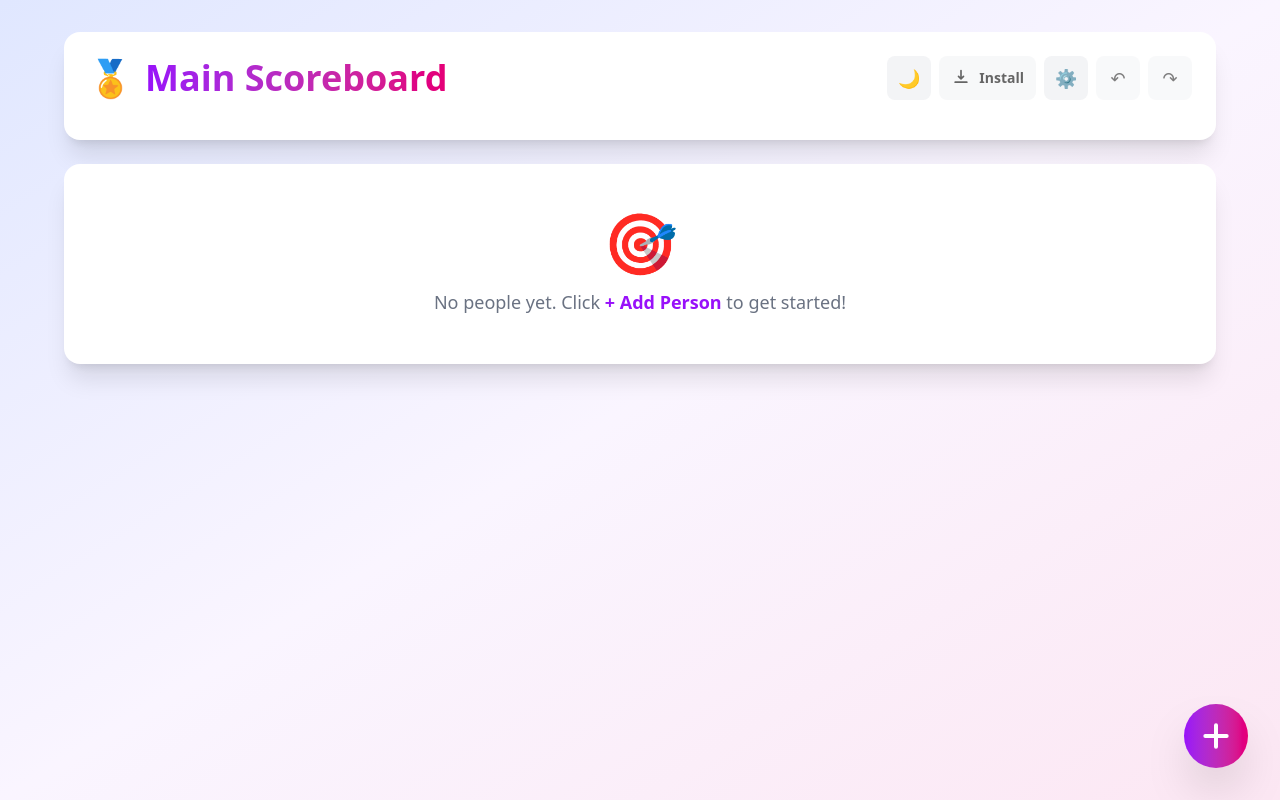
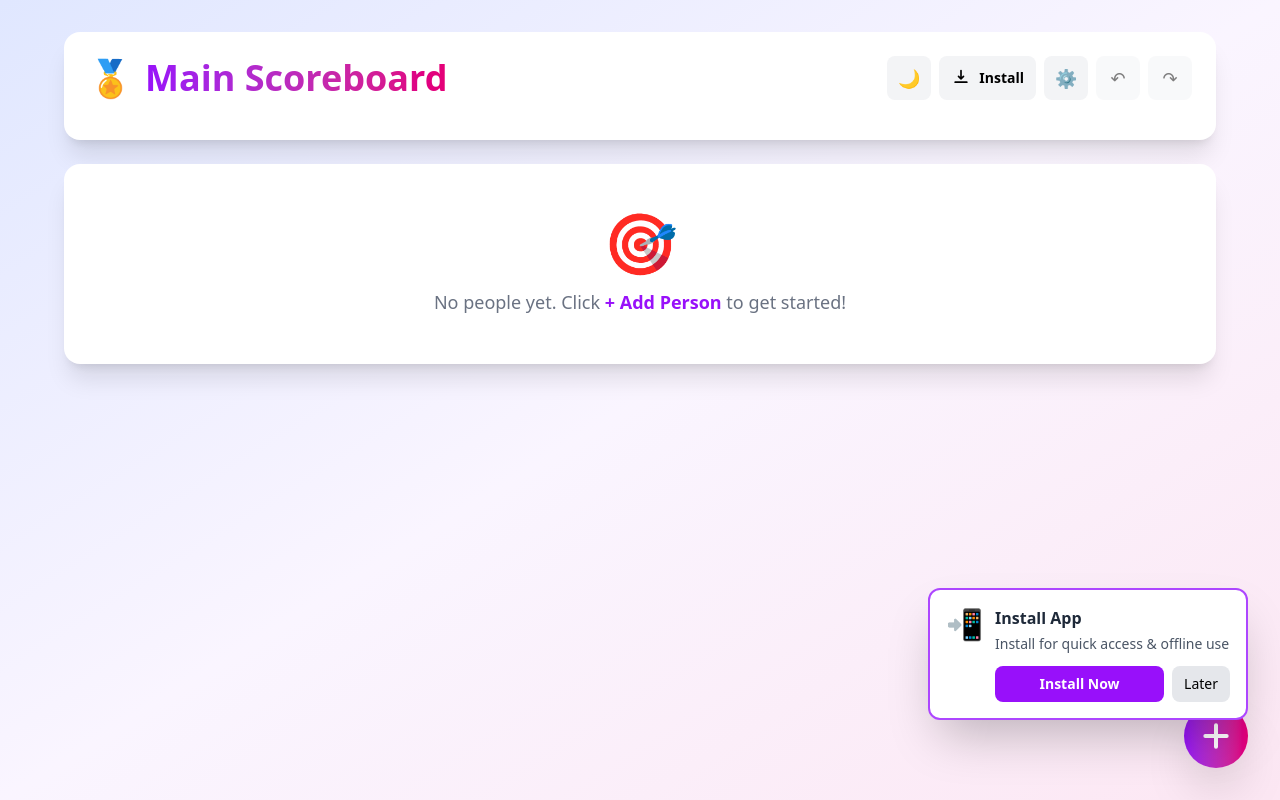
Before and after one commit to hossam101999/amricano, a React (Vite) app: page / in a window 1280 px wide. Built offline with nearby package versions, Linux system fonts and the light colour scheme.

Commit message:
updated install

```diff
--- a/src/App.jsx
+++ b/src/App.jsx
@@ -192,6 +192,8 @@ function App() {
   const [newBoardName, setNewBoardName] = useState("");
   const [pointLabel, setPointLabel] = useState("points");
   const [showSettings, setShowSettings] = useState(false);
+  const [showInstallGuide, setShowInstallGuide] = useState(false);
+const [deviceType, setDeviceType] = useState('');
   useEffect(() => {
     const savedBoards = localStorage.getItem('scoreboard-boards');
     const savedDarkMode = localStorage.getItem('scoreboard-darkmode');
@@ -249,6 +251,15 @@ function App() {
       window.removeEventListener('beforeinstallprompt', handleBeforeInstall);
       window.removeEventListener('appinstalled', handleInstalled);
     };
+  }, []);
+  useEffect(() => {
+  const ua = navigator.userAgent || '';
+  const isIos = /iphone|ipad|ipod/i.test(ua);
+  const isAndroid = /android/i.test(ua);
+
+  if (isIos) setDeviceType('ios');
+  else if (isAndroid) setDeviceType('android');
+  else setDeviceType('other');
 }, []);
   useEffect(() => {
     localStorage.setItem('scoreboard-pointlabel', pointLabel);
@@ -551,12 +562,89 @@ function App() {
           onCancel={() => setConfirmDeleteBoardId(null)}
         />
       )}
-      {showInstallHelp && (
+      {/* {showInstallHelp && (
         <InstallHelpDialog
           isIos={platform.isIos}
           isAndroid={platform.isAndroid}
           onClose={() => setShowInstallHelp(false)}
         />
+      )} */}
+      {!isInstalled && (
+  <div className="fixed bottom-20 left-4 right-4 sm:left-auto sm:right-8 sm:w-80 bg-white dark:bg-gray-800 rounded-xl shadow-2xl p-4 z-40 animate-slideIn border-2 border-purple-500">
+    <div className="flex items-start gap-3">
+      <div className="text-3xl">📲</div>
+      <div className="flex-1">
+        <h3 className="font-bold text-gray-800 dark:text-white mb-1">Install App</h3>
+        <p className="text-sm text-gray-600 dark:text-gray-300 mb-3">
+          {deviceType === 'ios'
+            ? 'Tap Share then "Add to Home Screen"'
+            : 'Install for quick access & offline use'}
+        </p>
+        <div className="flex gap-2">
+          {deviceType === 'ios' ? (
+            <button
+              onClick={() => {
+                setShowInstallGuide(true);
+              }}
+              className="flex-1 bg-purple-600 hover:bg-purple-700 text-white px-3 py-2 rounded-lg text-sm font-semibold"
+            >
+              Show Me How →
+            </button>
+          ) : (
+            <button
+              onClick={handleInstall}
+              className="flex-1 bg-purple-600 hover:bg-purple-700 text-white px-3 py-2 rounded-lg text-sm font-semibold"
+            >
+              Install Now
+            </button>
+          )}
+          <button
+  onClick={() => {
+    setIsInstalled(false);
+    setShowInstallGuide(false);
+
+    localStorage.setItem('install-dismissed', Date.now());
+  }}
+  className="px-3 py-2 bg-gray-200 dark:bg-gray-700 rounded-lg text-sm"
+>
+  Later
+</button>
+        </div>
+      </div>
+    </div>
+  </div>
+)}
+
+{/* لو عاوز تضيف نافذة التعليمات لآيفون - اختياري */}
+{showInstallGuide && deviceType === 'ios' && (
+  <div className="fixed inset-0 bg-black/80 flex items-center justify-center z-50 p-4">
+    <div className="bg-white dark:bg-gray-800 rounded-2xl max-w-sm w-full p-6">
+      <div className="text-center mb-4">
+        <div className="text-5xl mb-3">📱</div>
+        <h3 className="text-xl font-bold text-gray-800 dark:text-white mb-2">Install on iPhone</h3>
+        <div className="space-y-4 text-left">
+          <div className="flex items-center gap-3">
+            <div className="w-8 h-8 bg-purple-100 rounded-full flex items-center justify-center font-bold text-purple-600">1</div>
+            <p className="text-gray-600 dark:text-gray-300">Tap the <span className="inline-block px-2 py-1 bg-gray-200 rounded">Share</span> button below</p>
+          </div>
+          <div className="flex items-center gap-3">
+            <div className="w-8 h-8 bg-purple-100 rounded-full flex items-center justify-center font-bold text-purple-600">2</div>
+            <p className="text-gray-600 dark:text-gray-300">Scroll down and tap <span className="font-bold">"Add to Home Screen"</span></p>
+          </div>
+          <div className="flex items-center gap-3">
+            <div className="w-8 h-8 bg-purple-100 rounded-full flex items-center justify-center font-bold text-purple-600">3</div>
+            <p className="text-gray-600 dark:text-gray-300">Tap <span className="font-bold">"Add"</span> in the top right</p>
+          </div>
+        </div>
+      </div>
+      <button
+        onClick={() => setShowInstallGuide(false)}
+        className="w-full bg-purple-600 hover:bg-purple-700 text-white py-3 rounded-lg font-semibold"
+      >
+        Got it
+      </button>
+    </div>
+  </div>
 )}
       <div className="max-w-6xl mx-auto">
         <div className="bg-white dark:bg-gray-800 rounded-2xl shadow-xl p-6 mb-6">
@@ -585,24 +673,24 @@ function App() {
               >
                 {darkMode ? '☀️' : '🌙'}
               </button>
-              {!isInstalled && (
               <button
                 onClick={() => {
-                    if (canInstall) {
+                  if (!isInstalled && canInstall) {
                     handleInstall();
                   } else {
                     setShowInstallHelp(true);
                   }
                 }}
-                  className={`h-11 px-3 bg-gray-100 dark:bg-gray-700 rounded-lg hover:bg-gray-200 dark:hover:bg-gray-600 transition-colors flex items-center gap-2 text-sm font-semibold active:scale-95 focus:outline-none focus-visible:ring-2 focus-visible:ring-purple-400 ${canInstall ? '' : 'opacity-60'}`}
-                  title={canInstall ? 'Install App' : 'Install not available'}
+                className={`h-11 px-3 bg-gray-100 dark:bg-gray-700 rounded-lg hover:bg-gray-200 dark:hover:bg-gray-600 transition-colors flex items-center gap-2 text-sm font-semibold active:scale-95 focus:outline-none focus-visible:ring-2 focus-visible:ring-purple-400`}
+                title={isInstalled ? 'App Installed' : 'Install App'}
               >
                 <svg className="w-5 h-5" fill="none" stroke="currentColor" viewBox="0 0 24 24">
                   <path strokeLinecap="round" strokeLinejoin="round" strokeWidth={2} d="M12 3v10m0 0l-3-3m3 3l3-3M5 17h14" />
                 </svg>
-                  <span className="hidden sm:inline">Install</span>
+                <span className="hidden sm:inline">
+                  {isInstalled ? 'Installed ✓' : 'Install'}
+                </span>
               </button>
-              )}
               <button
                 onClick={() => setShowSettings(!showSettings)}
                 className="h-11 w-11 bg-gray-100 dark:bg-gray-700 rounded-lg hover:bg-gray-200 dark:hover:bg-gray-600 transition-colors flex items-center justify-center text-lg active:scale-95 focus:outline-none focus-visible:ring-2 focus-visible:ring-purple-400"
```
Also changed, not shown: 1 other file (tests, documents, lock files or other folders). Lines whose indentation alone changed are shown as unchanged.
